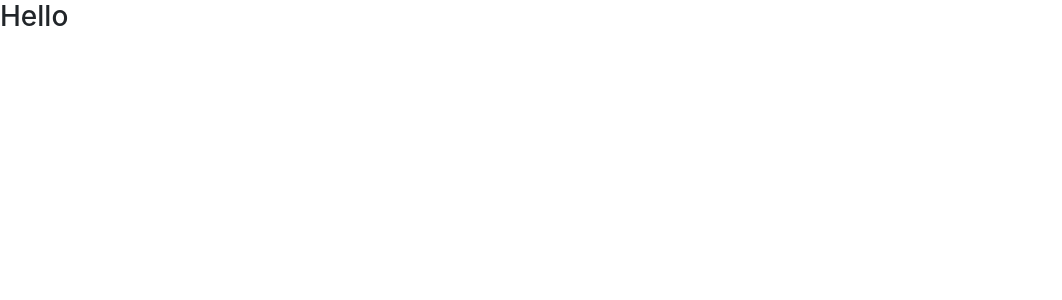
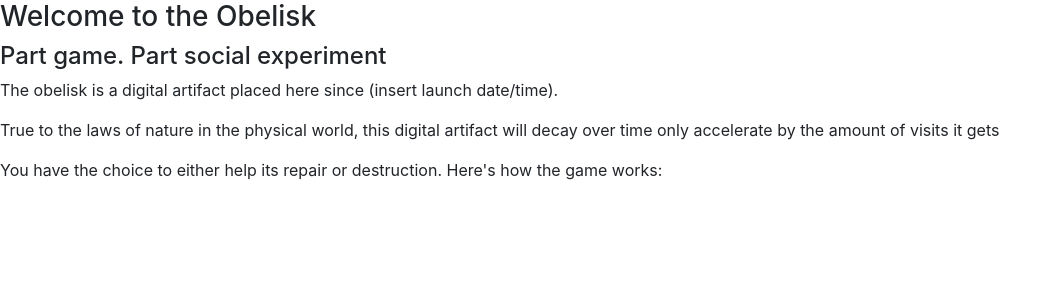
Before and after one commit to bitTorin/capstone, a Django app: page / in a window 1280 px wide. Before the commit the part shown is almost empty. Shown: the top 300 px of the page, without its empty margins (0-1062 px from the left). Run offline with Django 3.2, Linux system fonts and the light colour scheme; some libraries are stand-ins or nearby versions.

Commit message:
preliminary text

```diff
--- a/capstone/obelisk/templates/obelisk/index.html
+++ b/capstone/obelisk/templates/obelisk/index.html
@@ -2,7 +2,11 @@
 {% load static %}
 
 {% block body %}
-    <h3>Hello</h3>
+    <h3>Welcome to the Obelisk</h3>
+    <h4>Part game. Part social experiment</h4>
+    <p>The obelisk is a digital artifact placed here since (insert launch date/time).</p>
+    <p>True to the laws of nature in the physical world, this digital artifact will decay over time only accelerate by the amount of visits it gets</p>
+    <p>You have the choice to either help its repair or destruction. Here's how the game works:</p>
 {% endblock %}
 
 {% block script %}
```
